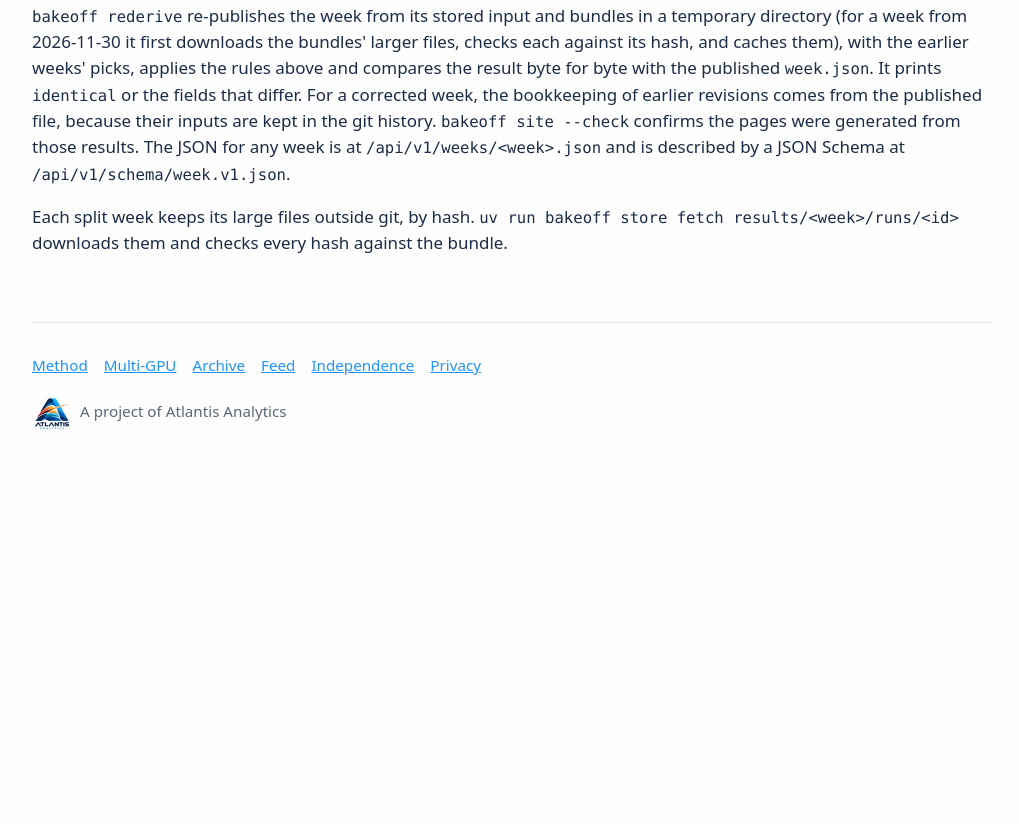
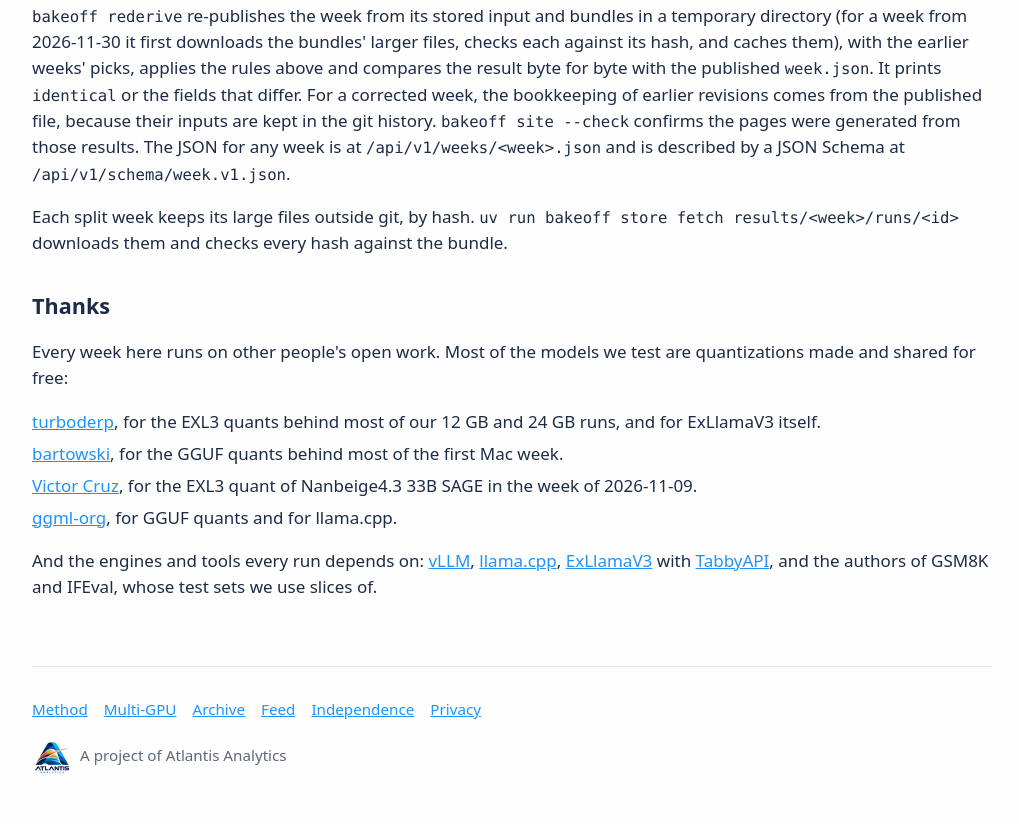
Before and after one commit to AtlantisAnalytics/bakeoff, a plain HTML site: page site/method/index.html in a window 1280 px wide. Shown: the part 3193-4017 px from the top of the page, without its empty margins (128-1147 px from the left). Before the commit the page ends 3673 px from the top, so only its background shows below. Drawn offline with Linux system fonts and the light colour scheme.

Commit message:
site: a standing Thanks section on the method page
Co-Authored-By: Claude Opus 5.5 <noreply@anthropic.com>
Claude-Session: https://claude.ai/code/session_014XuLEDjtZSZD3ePLneUV8F

```diff
--- a/site/method/index.html
+++ b/site/method/index.html
@@ -157,6 +157,25 @@ for any week is at <code>/api/v1/weeks/&lt;week&gt;.json</code> and is described
 <code>uv run bakeoff store fetch results/&lt;week&gt;/runs/&lt;id&gt;</code> downloads them and
 checks every hash against the bundle.</p>
 
+<h2>Thanks</h2>
+<p>Every week here runs on other people&#x27;s open work. Most of the models we test are quantizations
+made and shared for free:</p>
+<ul class="flat">
+  <li><a href="https://huggingface.co/turboderp">turboderp</a>, for the EXL3 quants behind most of
+    our 12&nbsp;GB and 24&nbsp;GB runs, and for ExLlamaV3 itself.</li>
+  <li><a href="https://huggingface.co/bartowski">bartowski</a>, for the GGUF quants behind most of
+    the first Mac week.</li>
+  <li><a href="https://huggingface.co/vcruz305">Victor Cruz</a>, for the EXL3 quant of Nanbeige4.3
+    33B SAGE in the week of 2026-11-09.</li>
+  <li><a href="https://huggingface.co/ggml-org">ggml-org</a>, for GGUF quants and for llama.cpp.</li>
+</ul>
+<p>And the engines and tools every run depends on:
+<a href="https://github.com/vllm-project/vllm">vLLM</a>,
+<a href="https://github.com/ggml-org/llama.cpp">llama.cpp</a>,
+<a href="https://github.com/turboderp-org/exllamav3">ExLlamaV3</a> with
+<a href="https://github.com/theroyallab/tabbyAPI">TabbyAPI</a>, and the authors of GSM8K and IFEval,
+whose test sets we use slices of.</p>
+
 </main>
 <div class="site-footer">
 <footer>
```
Also changed, not shown: site_src/method.html (+19 -0 lines).
